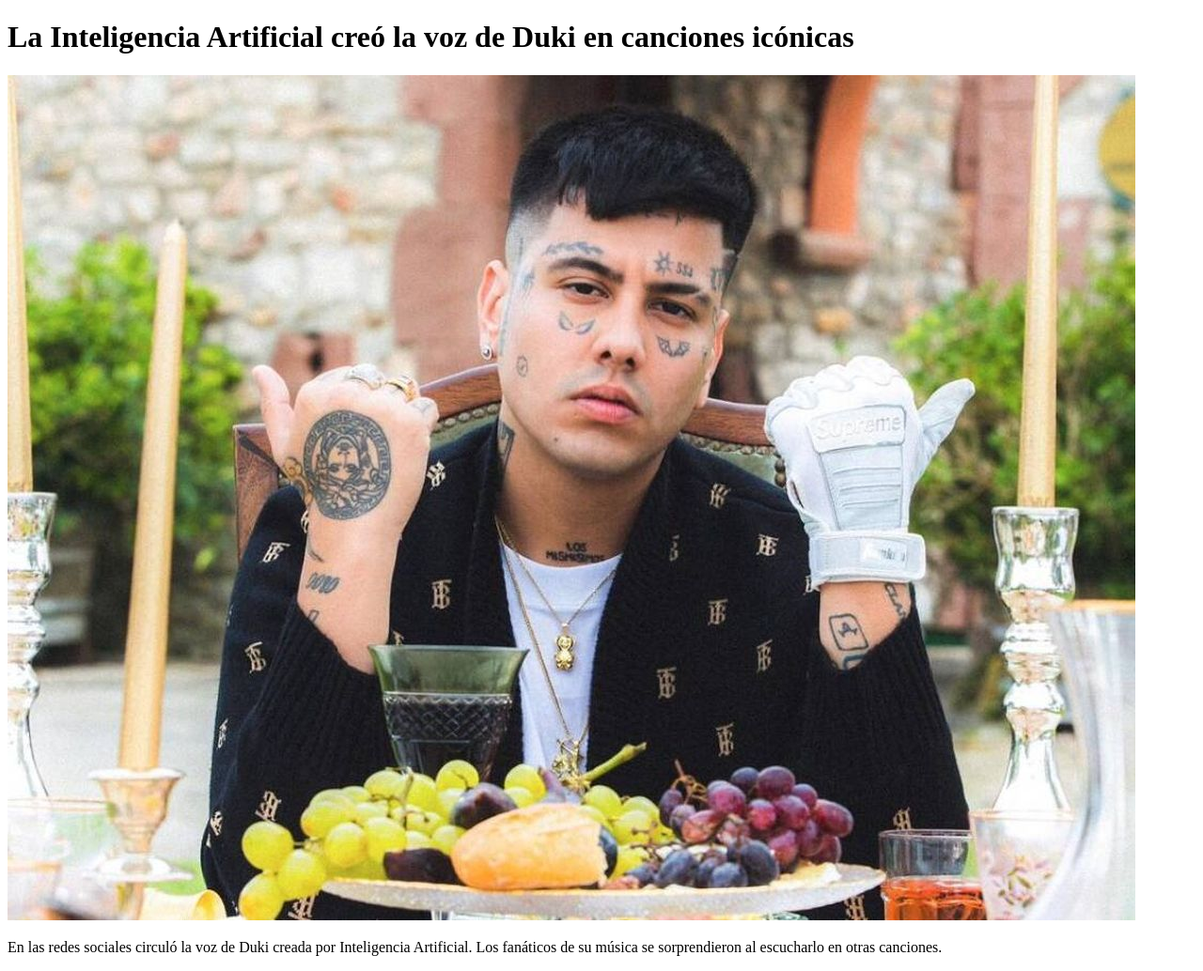
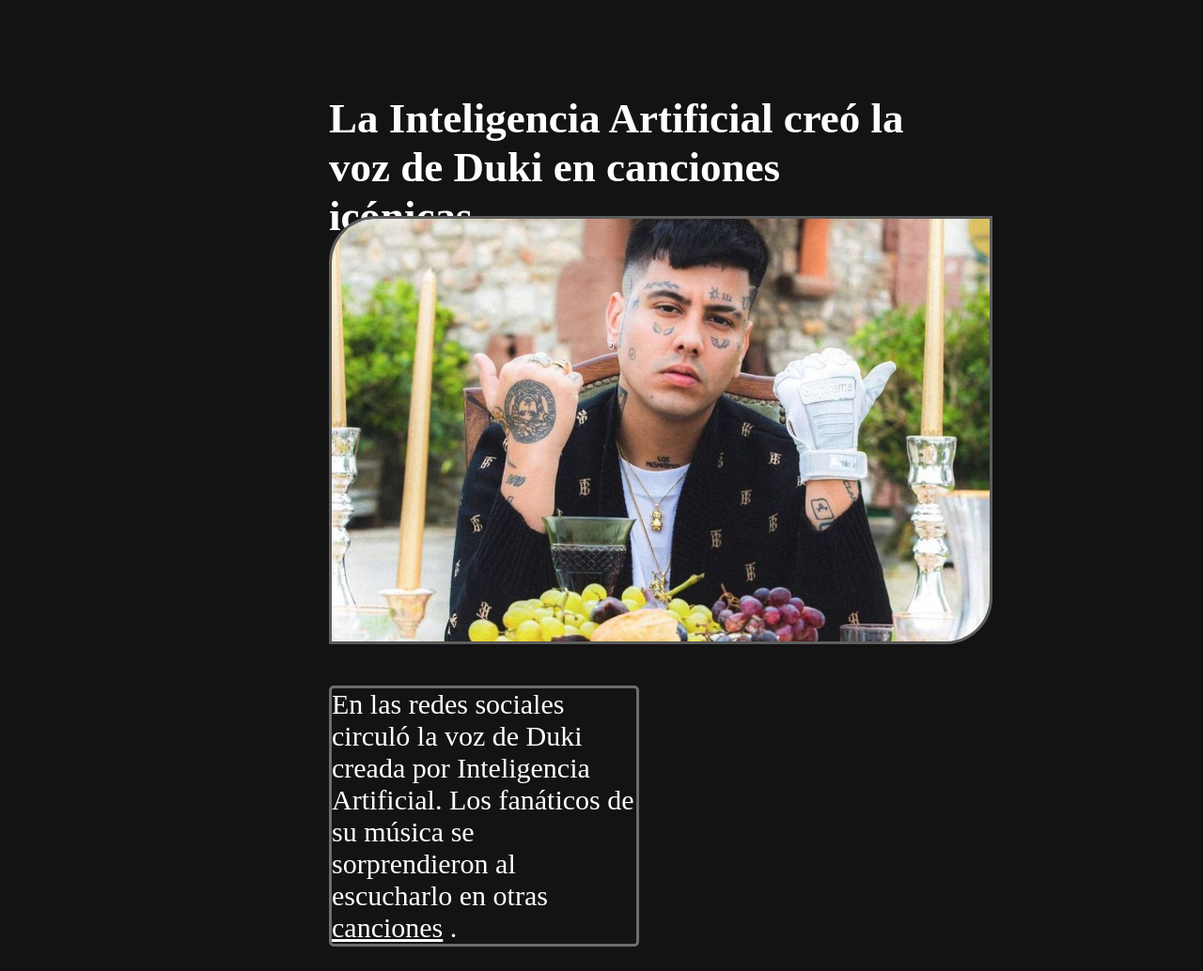
Before and after one commit to Thomaskeib8/Pagina-pasantias, a plain HTML site: page index.html in a window 1280 px wide. Shown: the whole page at 94% size. After the commit the page ends 1008 px from the top, so only its background shows below. Drawn offline with Linux system fonts and the light colour scheme.

Commit message:
Add files via upload

```diff
--- a/index.html
+++ b/index.html
@@ -6,8 +6,11 @@
 	<link rel="stylesheet" type="text/css" href="style.css">
 </head>
 <body class="body">
+	<div class="divclass">
 	<h1 class="title">La Inteligencia Artificial creó la voz de Duki en canciones icónicas </h1>
-	<img src="duki.png">
-	<p>En las redes sociales circuló la voz de Duki creada por Inteligencia Artificial. Los fanáticos de su música se sorprendieron al escucharlo en otras canciones.</p>
+    </div>
+	<img class="img" src="duki.png">
+	<p>En las redes sociales circuló la voz de Duki creada por Inteligencia Artificial. Los fanáticos de su música se sorprendieron al escucharlo en otras <a class="link" href="https://youtu.be/eZq_lUK4Aq8" target="_BLANK">canciones</a> .</p>
+
 </body>
 </html>
--- a/style.css
+++ b/style.css
@@ -1,14 +1,33 @@
-ody{
-	background-color: #131313 ;
+body{
+	background-color: #131313;
 }
 .title{
-
+	color: #ffffff;
+	font-family: ;
+	font-size: 45px;
+	position: absolute;
+    top: 70px; left: 350px;
+    margin-right: 300px ;
 }
-.listasdesordenadas{
-	width: 300px;
-	height: 400px;
-	background-color: orange;
-	border-width: : 1px;
-	border-style: solid;
-	border-color: black;
+p{
+	color: #ffffff;
+	border: 3px solid #6d6d6d;
+	border-radius: 5px;
+	position: absolute;
+	top: 700px; left: 350px;
+	margin-right: 600px;
+	font-size: 30px;
 }
+.link{
+    color: white;
+    hover: red;
+}
+.img{
+	width: 700px;
+	height: 450px;
+	object-fit: cover;
+	position: absolute;
+	top: 230px; left: 350px;
+	border: 3px solid #5d5d5d;
+	border-radius: 50px 0px 50px 0px;
+}
```
